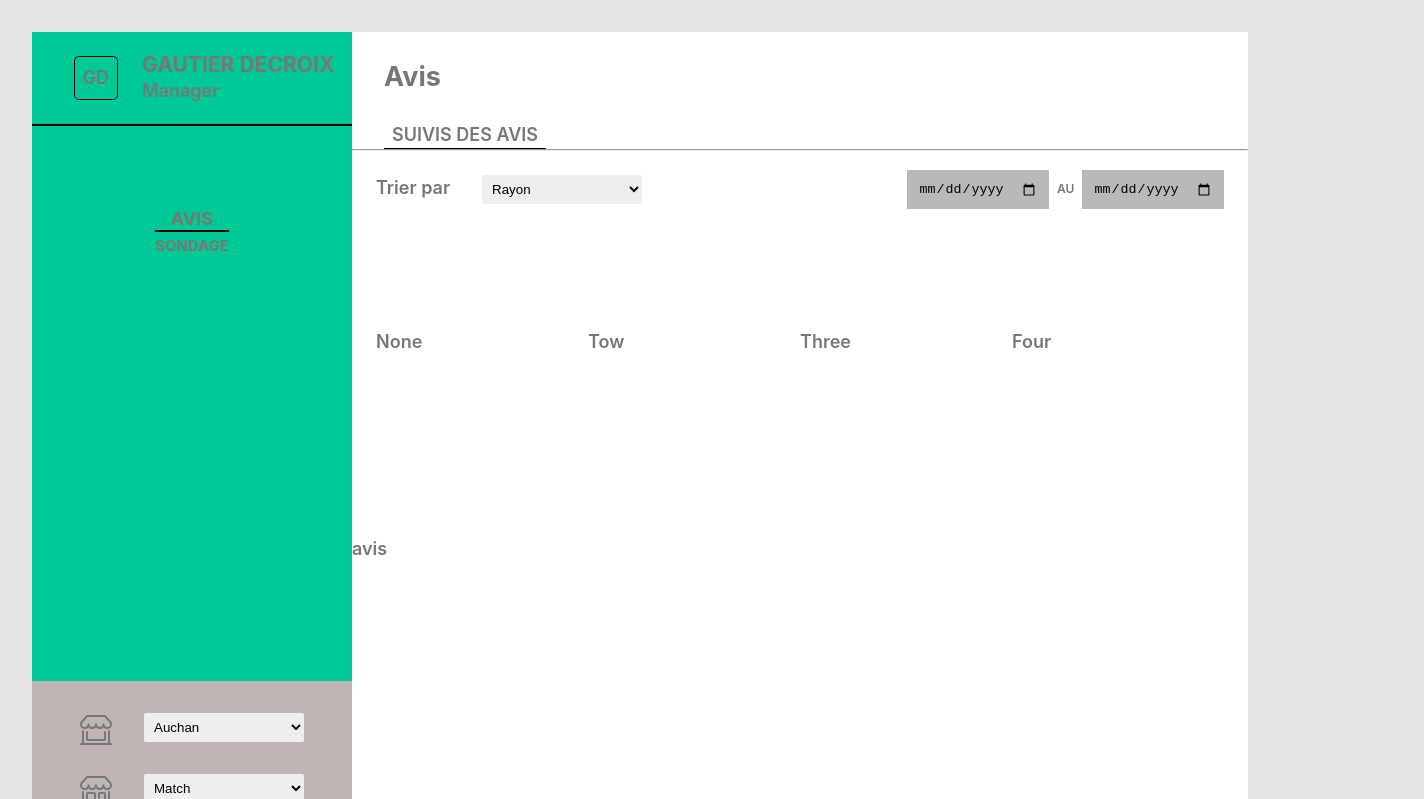
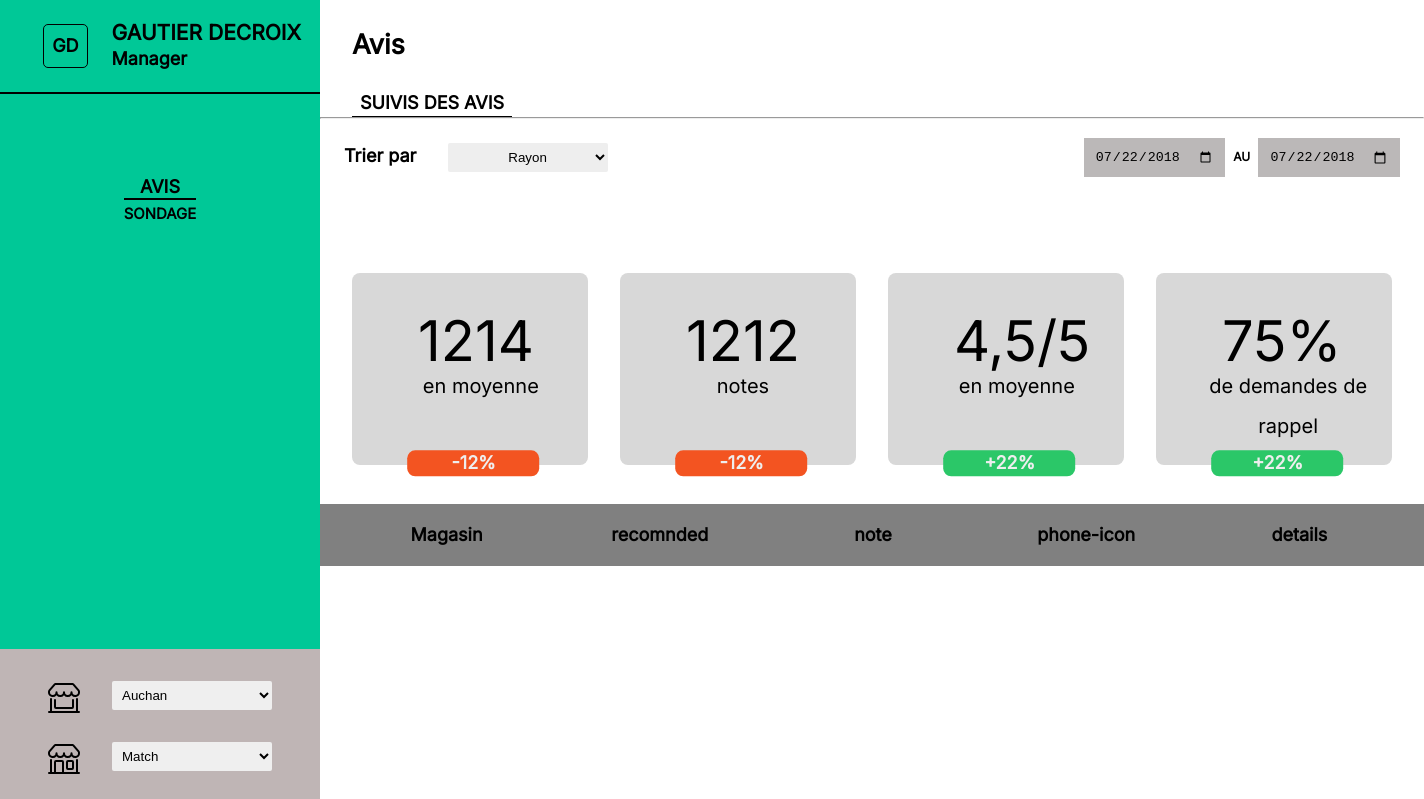
Before and after one commit to Salim255/Avis-Sondage, a React (Create React App) app in the folder avis-sondage/: page /avis in a window 1280 px wide. Shown: the top 799 px of the page, 1424 px wide, since content can reach past the window. Built offline with nearby package versions, Linux system fonts and the light colour scheme.

Commit message:
Add styling: listing avis

```diff
--- a/avis-sondage/public/index.html
+++ b/avis-sondage/public/index.html
@@ -3,6 +3,11 @@
   <head>
     <meta charset="utf-8" />
     <link rel="icon" href="%PUBLIC_URL%/favicon.ico" />
+    <link
+      rel="stylesheet"
+      href="https://fonts.googleapis.com/css?family=Inter"
+    />
+
     <meta name="viewport" content="width=device-width, initial-scale=1" />
     <meta name="theme-color" content="#000000" />
     <meta
--- a/avis-sondage/src/components/SuiviAvis.js
+++ b/avis-sondage/src/components/SuiviAvis.js
@@ -81,29 +81,77 @@ function SuiviAvis() {
                     <input
                       type="date"
                       id="start"
-                      name="trip-start"
-                      value=""
+                      name=""
+                      value="2018-07-22"
                       className="subdate__date--input"
                     />
                     <p className="subdate__date--seperator">AU</p>
                     <input
                       type="date"
-                      id="start"
-                      name="trip-start"
-                      value=""
+                      id="end"
+                      name=""
+                      value="2018-07-22"
                       className="subdate__date--input"
                     />
                   </div>
                 </div>
               </div>
               <div className="avis-container--statistics">
-                <div>None</div>
-                <div>Tow</div>
-                <div>Three</div>
-                <div>Four</div>
+                <div className="box statistic__1">
+                  <div className="box__chiffre">1214</div>
+                  <p className="box__text box__text--1 box__text">en moyenne</p>
+
+                  <div className="box__tage">
+                    <p className="box__tage--1">-12%</p>
+                  </div>
+                </div>
+                <div className="box statistic__2">
+                  <div className="box__chiffre">1212</div>
+                  <p className="box__text box__text--2 box__text">notes</p>
+
+                  <div className="box__tage">
+                    <p className="box__tage--2">-12%</p>
+                  </div>
+                </div>
+                <div className="box statistic__3">
+                  <div className="box__chiffre">4,5/5 </div>
+                  <p className="box__text box__text--3 box__text">en moyenne</p>
+
+                  <div className="box__tage">
+                    <p className="box__tage--3">+22%</p>
+                  </div>
+                </div>
+                <div className="box statistic__4">
+                  <div className="box__chiffre">75%</div>
+
+                  <p className="box__text--4 box__text">
+                    de demandes de rappel
+                  </p>
+
+                  <div className="box__tage">
+                    <p className="box__tage--4">+22%</p>
+                  </div>
+                </div>
               </div>
+
               <div className="avis-container--avislist">
-                <div>avis</div>
+                <div className="list-avis">
+                  <div className="user">
+                    <div className="user__image"></div>
+                    <div className="user__name"></div>
+                  </div>
+                  <div className="user-avis">
+                    <div className="store__header">Magasin</div>
+                    <div className="store__name">
+                      <div className=""></div>
+                      <div className="store__name--"></div>
+                    </div>
+                  </div>
+                  <div>recomnded</div>
+                  <div>note</div>
+                  <div>phone-icon</div>
+                  <div>details</div>
+                </div>
               </div>
             </div>
           </div>
--- a/avis-sondage/src/styles/_avis.scss
+++ b/avis-sondage/src/styles/_avis.scss
@@ -1,12 +1,12 @@
 .sectionAvis {
-  height: 100vh;
+  //height: 100vh;
   //width: 100%;
-  margin: 2rem;
+  //margin: 2rem;
 }
 .avis {
   display: grid;
   grid-template-columns: 20rem auto;
-  height: 96.2%;
+  height: 90.2%;
 
   &__left {
     background-color: #00c897;
@@ -128,9 +128,12 @@
   &--statistics {
     grid-row: 3 / 6;
     display: grid;
-    grid-template-columns: repeat(4, 1fr);
     justify-content: center;
-    padding: 1.5rem 1.5rem;
+    grid-template-columns: repeat(6, 1fr);
+    //text-align: center;
+
+    grid-gap: 2rem;
+    //padding: 1.5rem 1.5rem;
   }
   &--avislist {
     grid-row: 6/-1;
@@ -188,6 +191,8 @@
 .select-right {
   background-color: #eeeeee;
   padding: 6px 6px;
+  padding-left: 3.5rem;
+  //padding-right: -3rem;
   min-width: 10rem;
   border: none;
   border-radius: 2px;
@@ -199,3 +204,103 @@
     cursor: pointer;
   }
 }
+
+.statistic {
+  &__1 {
+    grid-column: 2 / 3;
+  }
+  &__2 {
+    grid-column: 3 / 4;
+  }
+  &__3 {
+    grid-column: 4 / 5;
+  }
+  &__4 {
+    grid-column: 5 / 6;
+  }
+}
+
+.box {
+  width: 236px;
+  height: 192px;
+  background-color: #d8d8d8;
+  border-radius: 8px;
+  position: relative;
+  //text-align: center;
+
+  &__chiffre {
+    position: absolute;
+    top: 30%;
+    left: 28%;
+    font-family: "Inter";
+    font-style: normal;
+    font-weight: 400;
+    font-size: 56px;
+    line-height: 20px;
+    color: #000;
+  }
+  &__text {
+    position: absolute;
+    text-align: center;
+    margin-top: 1rem;
+    color: #000;
+    font-family: "Inter";
+    font-style: normal;
+    font-weight: 400;
+    font-size: 20px;
+    line-height: 40px;
+    &--1 {
+      top: 40%;
+      left: 30%;
+    }
+    &--2 {
+      top: 40%;
+      left: 41%;
+    }
+    &--3 {
+      top: 40%;
+      left: 30%;
+    }
+    &--4 {
+      top: 40%;
+      left: 12%;
+    }
+  }
+
+  &__tage {
+    position: absolute;
+    top: 90%;
+    left: 18%;
+    transform: translate(10%, 10%);
+    width: 132px;
+    height: 43px;
+    color: #eeeeee;
+    text-align: center;
+
+    &--1 {
+      background: #f35421;
+      border-radius: 8px;
+    }
+    &--2 {
+      background: #f35421;
+      border-radius: 8px;
+    }
+    &--3 {
+      background: #2bc768;
+      border-radius: 8px;
+    }
+    &--4 {
+      background: #2bc768;
+      border-radius: 8px;
+    }
+  }
+}
+
+.list-avis {
+  display: grid;
+  grid-template-columns: 0.5rem repeat(5, 1fr) 0.5rem;
+  justify-content: center;
+  text-align: center;
+  background: gray;
+  padding: 18px 10px 18px 12px;
+}
--- a/avis-sondage/src/styles/_base.scss
+++ b/avis-sondage/src/styles/_base.scss
@@ -14,4 +14,5 @@ body {
   font-weight: 600;
   font-size: 18px;
   line-height: 26px;
+  color: #000;
 }
```
